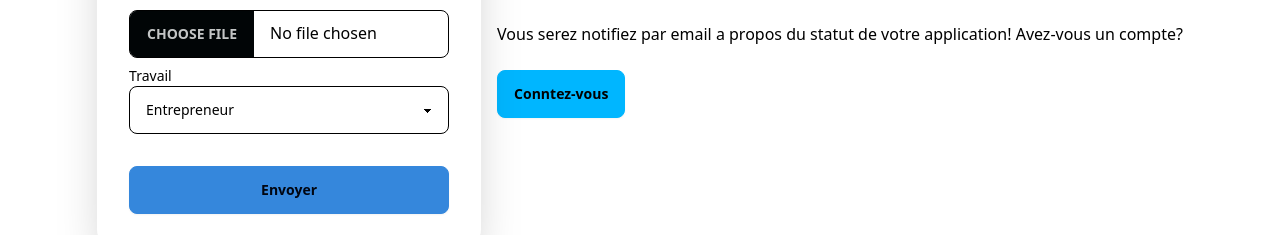
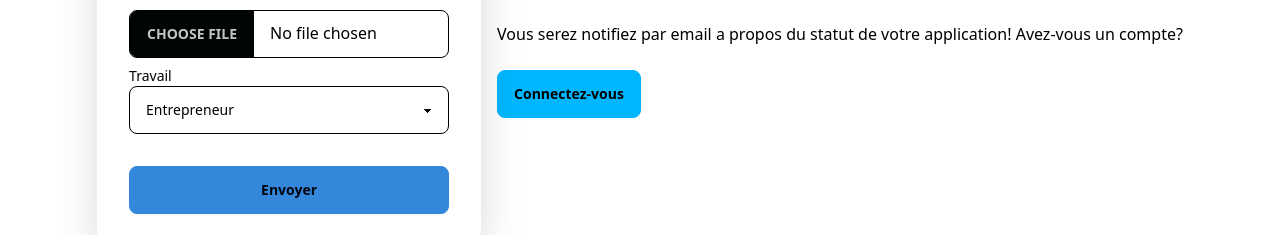
Before and after one commit to solitdio079/raltb, a React (Vite) app in the folder client/: page / in a window 1280 px wide. Shown: the part 444-679 px from the top of the page. Built offline with nearby package versions, Linux system fonts and the light colour scheme.

Commit message:
here we go

```diff
--- a/client/src/routes/register.jsx
+++ b/client/src/routes/register.jsx
@@ -52,7 +52,7 @@ export default function Register() {
               application! Avez-vous un compte?
             </p>
             <Link to={'/login'} className="btn btn-info">
-              Conntez-vous
+              Connectez-vous
             </Link>
           </div>
           {fetcher.data ? (
```
